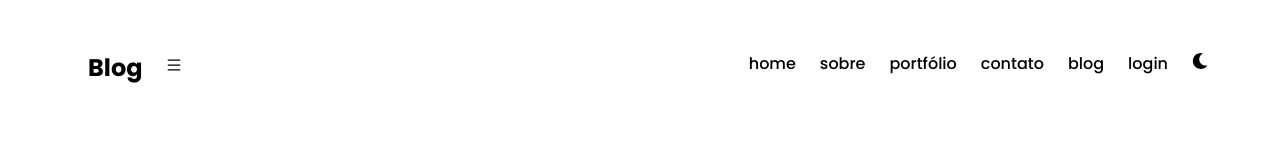
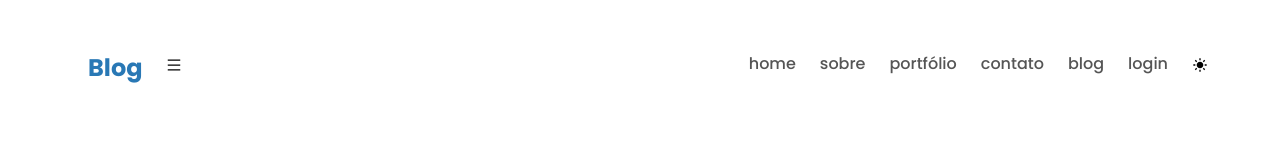
Before and after one commit to adrianobarbosa1/adrianobarbosa1.github.io, a Next.js app in the folder portfolio-next/: page / in a window 1280 px wide. Shown: the top 160 px of the page. Built offline with nearby package versions, Linux system fonts and the light colour scheme.

Commit message:
feat: add logic button dark

```diff
--- a/portfolio-next/src/components/NavbarPortfolio/index.tsx
+++ b/portfolio-next/src/components/NavbarPortfolio/index.tsx
@@ -1,5 +1,6 @@
 "use client";
 import { useStateContext } from "@/contexts/ContextProvider";
+import { useTheme } from "next-themes";
 import Link from "next/link";
 import { useEffect } from "react";
 import { AiOutlineMenu } from "react-icons/ai";
@@ -16,9 +17,8 @@ const NavbarPortfolio = () => {
     setScreenSize,
     screenSize,
     currentColor,
-    setMode,
-    currentMode,
   } = useStateContext();
+  const { theme, setTheme } = useTheme();
 
   useEffect(() => {
     const handleResize = () => setScreenSize(window.innerWidth);
@@ -43,7 +43,7 @@ const NavbarPortfolio = () => {
         <li className="ml-6 my-1">
           <Link
             href="/"
-            className="text-2xl font-bold pb-2 relative link_animation text-defaultPrimary"
+            className="text-2xl font-bold pb-2 relative link_animation text-colorPrimary dark:text-darkcolorPrimary"
           >
             Blog
           </Link>
@@ -61,15 +61,22 @@ const NavbarPortfolio = () => {
             <Link
               href={link.url}
               key={link.id}
-              className="pb-2 relative text-defaultFg lowercase font-medium link_animation hover:text-defaultPrimary"
+              className="pb-2 relative text-lightTexto lowercase font-medium link_animation hover:text-colorPrimary dark:text-darkTexto"
             >
               {link.title}
             </Link>
           </li>
         ))}
-        <li className="ml-6 my-1 hover:text-defaultPrimary">
-          <button type="button" onClick={() => setMode}>
-            {currentMode === "Dark" ? <BiSolidSun /> : <FaMoon />}
+        <li className="ml-6 my-1 mt-2 hover:text-colorPrimary">
+          <button
+            type="button"
+            onClick={() => setTheme(theme === "light" ? "dark" : "light")}
+          >
+            {theme === "light" ? (
+              <FaMoon className="text-lightTextoTitulo" />
+            ) : (
+              <BiSolidSun className="dark:text-darkTexto hover:dark:text-colorPrimary" />
+            )}
           </button>
         </li>
       </ul>
```
